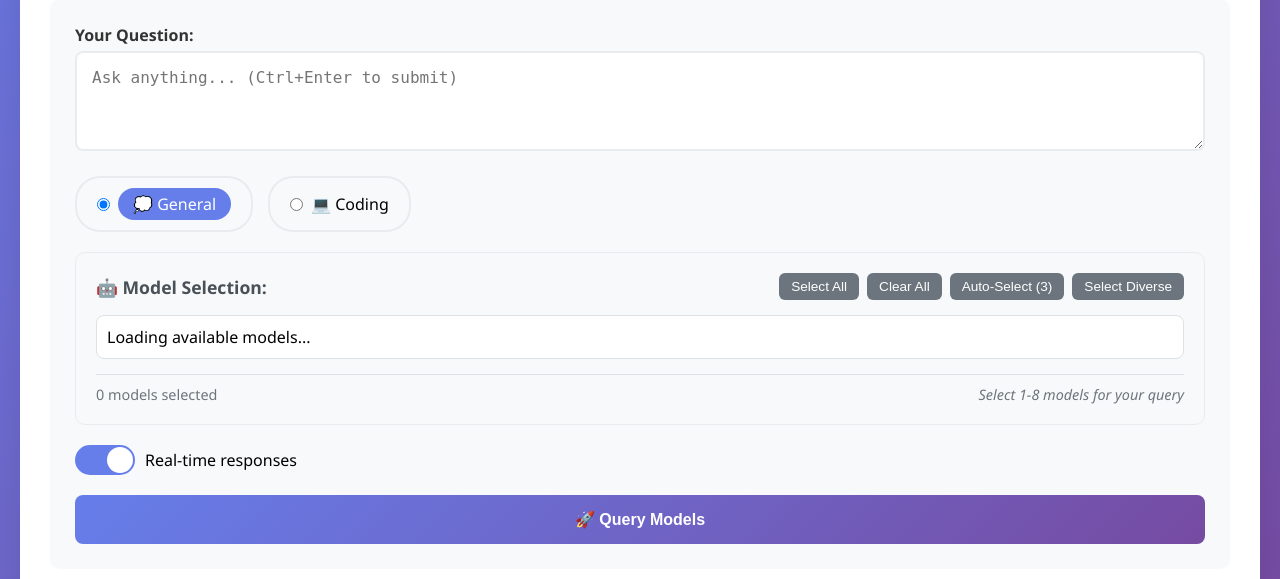
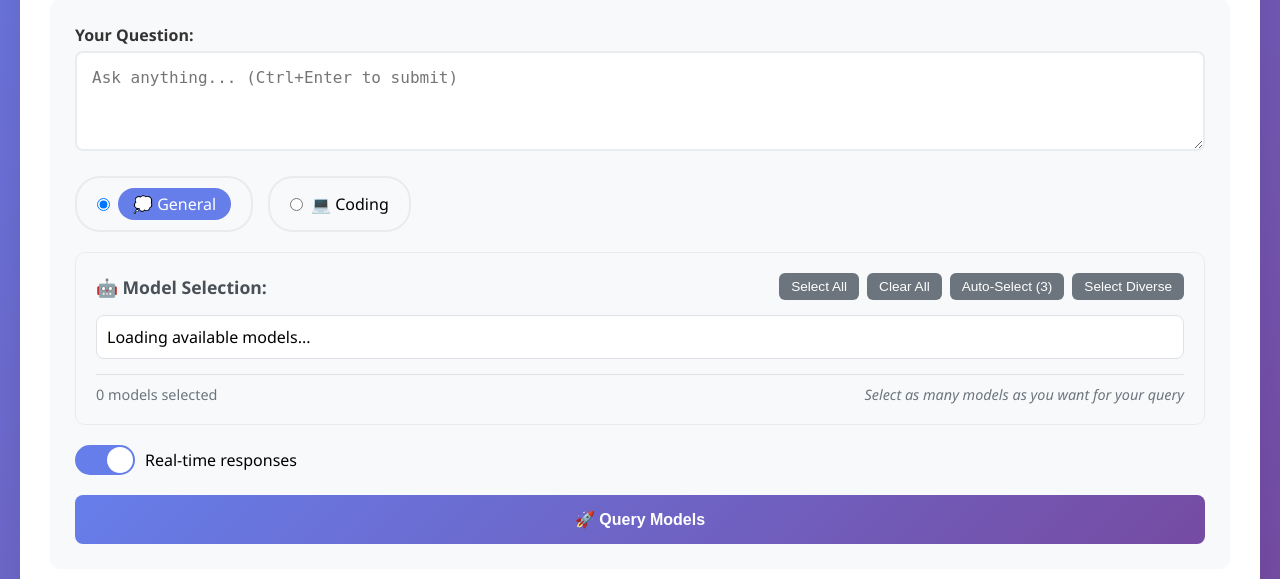
Before and after one commit to vijayam1030/askmodels, a Flask app: page / in a window 1280 px wide. Shown: the part 532-1111 px from the top of the page. Run offline with Flask 3, Linux system fonts and the light colour scheme; some libraries are stand-ins or nearby versions.

Commit message:
enhanced model selection in Q&A tab

```diff
--- a/templates/unified.html
+++ b/templates/unified.html
@@ -1333,7 +1333,7 @@
                         </div>
                         <div class="selection-summary">
                             <span id="selectionCount">0 models selected</span>
-                            <span class="selection-note">Select 1-8 models for your query</span>
+                            <span class="selection-note">Select as many models as you want for your query</span>
                         </div>
                     </div>
 
@@ -2425,10 +2425,7 @@
                 return;
             }
 
-            if (selectedModels.length > 8) {
-                alert('Please select no more than 8 models to avoid system overload');
-                return;
-            }
+            // No limit for Q&A mode - user can select as many as they want
 
             const questionType = document.querySelector('input[name="type"]:checked').value;
             const useStreaming = streamingCheckbox.checked;
@@ -2464,8 +2461,8 @@
                 return;
             }
 
-            if (selectedModels.length > 8) {
-                alert('Please select no more than 8 models to avoid system overload');
+            if (selectedModels.length > 6) {
+                alert('Please select no more than 6 models for optimal debate quality');
                 return;
             }
 
--- a/unified_app.py
+++ b/unified_app.py
@@ -35,7 +35,7 @@ available_models = []
 
 # Debate configuration
 DEBATE_ROUNDS = 3
-MAX_DEBATE_MODELS = 4
+MAX_DEBATE_MODELS = 6
 
 def filter_large_models(models):
     """Filter out ultra-large models (70B+ parameters) that may be too resource intensive."""
@@ -1119,7 +1119,7 @@ def handle_start_debate(data):
         return
 
     if len(selected_models) > MAX_DEBATE_MODELS:
-        emit('error', {'message': f'Please select no more than {MAX_DEBATE_MODELS} models'})
+        emit('error', {'message': f'Please select no more than {MAX_DEBATE_MODELS} models for optimal debate quality'})
         return
 
     # Validate rounds range
```
